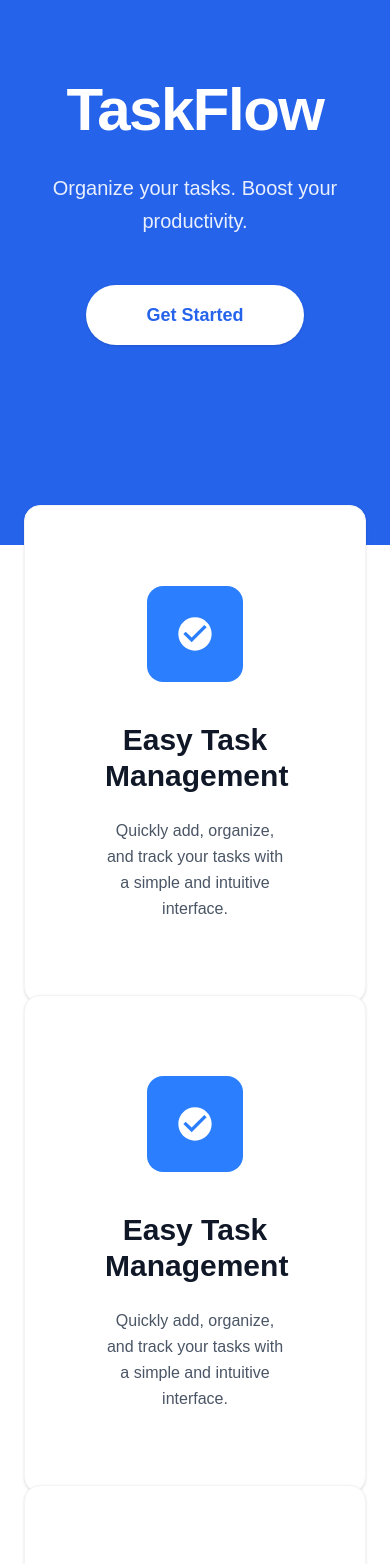
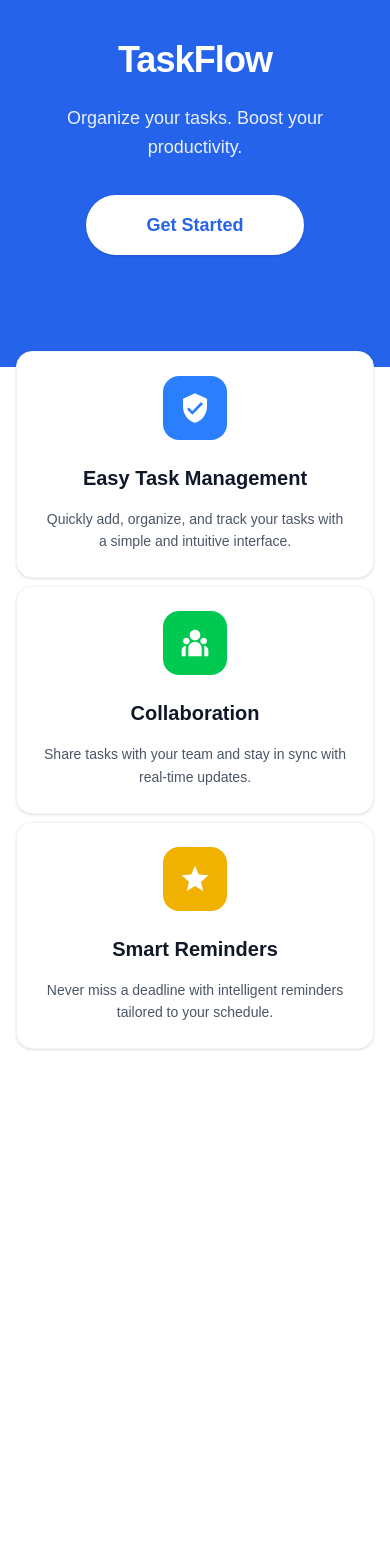
Before and after one commit to LamiaEid1/TaskFlow-elevvo, a Next.js app: page / in a window 390 px wide. Shown: the top 1564 px of the page. After the commit the page ends 1089 px from the top, so only its background shows below. Built offline with nearby package versions, Linux system fonts and the light colour scheme.

Commit message:
fix: responsive

```diff
--- a/app/page.js
+++ b/app/page.js
@@ -1,30 +1,10 @@
 "use client"
 import React from 'react'
+import { MdVerifiedUser } from "react-icons/md";
 import Button from '@/components/Button'
 import FeatureCard from '@/components/FeatureCard'
-
-// Icons for the feature cards
-const TaskManagementIcon = () => (
-  <svg className="w-10 h-10 text-white" fill="currentColor" viewBox="0 0 24 24">
-    <path d="M12 2C6.48 2 2 6.48 2 12s4.48 10 10 10 10-4.48 10-10S17.52 2 12 2zm-2 15l-5-5 1.41-1.41L10 14.17l7.59-7.59L19 8l-9 9z"/>
-  </svg>
-)
-
-const CollaborationIcon = () => (
-  <svg className="w-10 h-10 text-white" fill="currentColor" viewBox="0 0 24 24">
-    <path d="M16 4c0-1.11.89-2 2-2s2 .89 2 2-.89 2-2 2-2-.89-2-2z"/>
-    <path d="M12.5 11c1.38 0 2.5-1.12 2.5-2.5S13.88 6 12.5 6 10 7.12 10 8.5s1.12 2.5 2.5 2.5z"/>
-    <path d="M19 17v-3c0-1.1-.9-2-2-2h-4c-1.1 0-2 .9-2 2v3c0 .55.45 1 1 1h6c.55 0 1-.45 1-1z"/>
-    <circle cx="7.5" cy="14" r="2"/>
-    <path d="M11.08 17.92C10.78 16.78 9.78 16 8.5 16s-2.28.78-2.58 1.92c-.11.41.21.78.64.78h3.88c.43 0 .75-.37.64-.78z"/>
-  </svg>
-)
-
-const SmartRemindersIcon = () => (
-  <svg className="w-10 h-10 text-white" fill="currentColor" viewBox="0 0 24 24">
-    <path d="M12 2l3.09 6.26L22 9.27l-5 4.87 1.18 6.88L12 17.77l-6.18 3.25L7 14.14 2 9.27l6.91-1.01L12 2z"/>
-  </svg>
-)
+import { MdOutlineStar } from "react-icons/md";
+import { RiTeamFill } from "react-icons/ri";
 
 const HeroSection = () => {
   const handleGetStarted = () => {
@@ -34,16 +14,16 @@
   return (
     <div className="min-h-screen">
       {/* Blue Background Section */}
-      <section style={{ backgroundColor: 'var(--background1)' }} className="flex flex-col items-center justify-center py-20 pb-40 relative overflow-hidden">
+      <section style={{ backgroundColor: 'var(--background1)' }} className="flex flex-col items-center justify-center py-10 md:py-20 pb-20 md:pb-40 relative overflow-hidden">
         {/* Hero Content */}
-        <div className="text-center px-6 max-w-4xl mx-auto mb-10 relative z-20">
+        <div className="text-center px-4 md:px-6 max-w-4xl mx-auto mb-8 md:mb-10 relative z-20">
           {/* Main Heading */}
-        <h1 className="text-6xl md:text-7xl lg:text-8xl font-bold text-white mb-8 tracking-tight">
+          <h1 className="text-4xl sm:text-5xl md:text-6xl lg:text-7xl xl:text-8xl font-bold text-white mb-6 md:mb-8 tracking-tight">
             TaskFlow
           </h1>
 
           {/* Subtitle */}
-        <p className="text-xl md:text-2xl text-white/90 mb-12 font-light max-w-3xl mx-auto leading-relaxed">
+          <p className="text-lg sm:text-xl md:text-2xl text-white/90 mb-8 md:mb-12 font-light max-w-3xl mx-auto leading-relaxed px-2">
             Organize your tasks. Boost your productivity.
           </p>
 
@@ -61,19 +41,17 @@
       </section>
 
       {/* White Background Section for Cards */}
-      <section className="bg-white py-20 -mt-20">
+      <section className="bg-white py-10 md:py-20 -mt-10 md:-mt-20">
         {/* Features Grid - Overlapping Design */}
-        <div className="w-full max-w-7xl mx-auto px-6 relative">
-          <div className="grid grid-cols-1 md:grid-cols-3 gap-8 relative z-10">
+        <div className="w-full max-w-7xl mx-auto px-4 md:px-6 relative">
+          <div className="grid grid-cols-1 md:grid-cols-3 gap-6 md:gap-8 relative z-10">
             <FeatureCard
-              icon={<TaskManagementIcon />}
-              title="Easy Task Management"
-              description="Quickly add, organize, and track your tasks with a simple and intuitive interface."
-              iconBgColor="bg-blue-500"
-              className="transform md:-translate-y-12"
+              icon={
+                <MdVerifiedUser
+                  className='text-white'
+                  size={window?.innerWidth >= 1024 ? 50 : window?.innerWidth >= 768 ? 40 : 32}
                 />
-            <FeatureCard
-              icon={<TaskManagementIcon />}
+              }
               title="Easy Task Management"
               description="Quickly add, organize, and track your tasks with a simple and intuitive interface."
               iconBgColor="bg-blue-500"
@@ -81,7 +59,24 @@
             />
 
             <FeatureCard
-              icon={<SmartRemindersIcon />}
+               icon={
+                <RiTeamFill
+                  className='text-white'
+                  size={window?.innerWidth >= 1024 ? 50 : window?.innerWidth >= 768 ? 40 : 32}
+                />
+              }
+              title="Collaboration"
+                description="Share tasks with your team and stay in sync with real-time updates."
+              iconBgColor="bg-green-500"
+              className="transform md:-translate-y-12"
+            />
+            <FeatureCard
+              icon={
+                <MdOutlineStar
+                  className='text-white'
+                  size={window?.innerWidth >= 1024 ? 50 : window?.innerWidth >= 768 ? 40 : 32}
+                />
+              }
               title="Smart Reminders"
               description="Never miss a deadline with intelligent reminders tailored to your schedule."
               iconBgColor="bg-yellow-500"
--- a/components/FeatureCard.jsx
+++ b/components/FeatureCard.jsx
@@ -8,22 +8,22 @@
   className = ""
 }) => {
   return (
-    <div className={`-mt-10 bg-white rounded-2xl p-20 shadow-sm border border-gray-100 hover:shadow-md transition-shadow duration-300 ${className}`}>
+    <div className={`-mt-4 md:-mt-10 bg-white rounded-2xl p-6 md:p-12 lg:p-20 shadow-sm border border-gray-100 hover:shadow-md transition-shadow duration-300 ${className}`}>
 
       {/* Icon Container */}
-      <div className="flex justify-center mb-10">
-        <div className={`w-24 h-24 ${iconBgColor} rounded-2xl flex items-center justify-center text-3xl`}>
+      <div className="flex justify-center mb-6 md:mb-10">
+        <div className={`w-16 h-16 md:w-20 md:h-20 lg:w-24 lg:h-24 ${iconBgColor} rounded-2xl flex items-center justify-center`}>
           {icon}
         </div>
       </div>
 
       {/* Title */}
-      <h3 className="text-3xl font-bold text-gray-900 text-center mb-6">
+      <h3 className="text-xl md:text-2xl lg:text-3xl font-bold text-gray-900 text-center mb-4 md:mb-6">
         {title}
       </h3>
 
       {/* Description */}
-      <p className="text-gray-600 text-center leading-relaxed text-base">
+      <p className="text-gray-600 text-center leading-relaxed text-sm md:text-base">
         {description}
       </p>
     </div>
```
Also changed, not shown: package.json (+4 -3 lines), 1 other file (tests, documents, lock files or other folders). Lines whose indentation alone changed are shown as unchanged.
